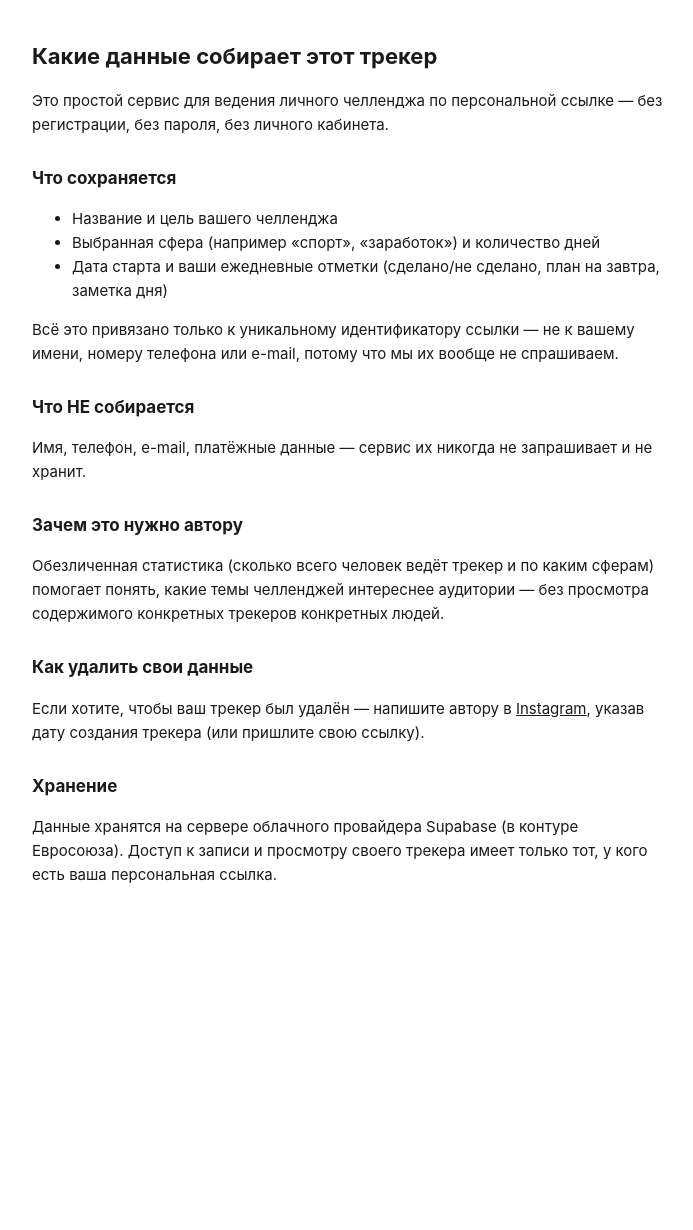
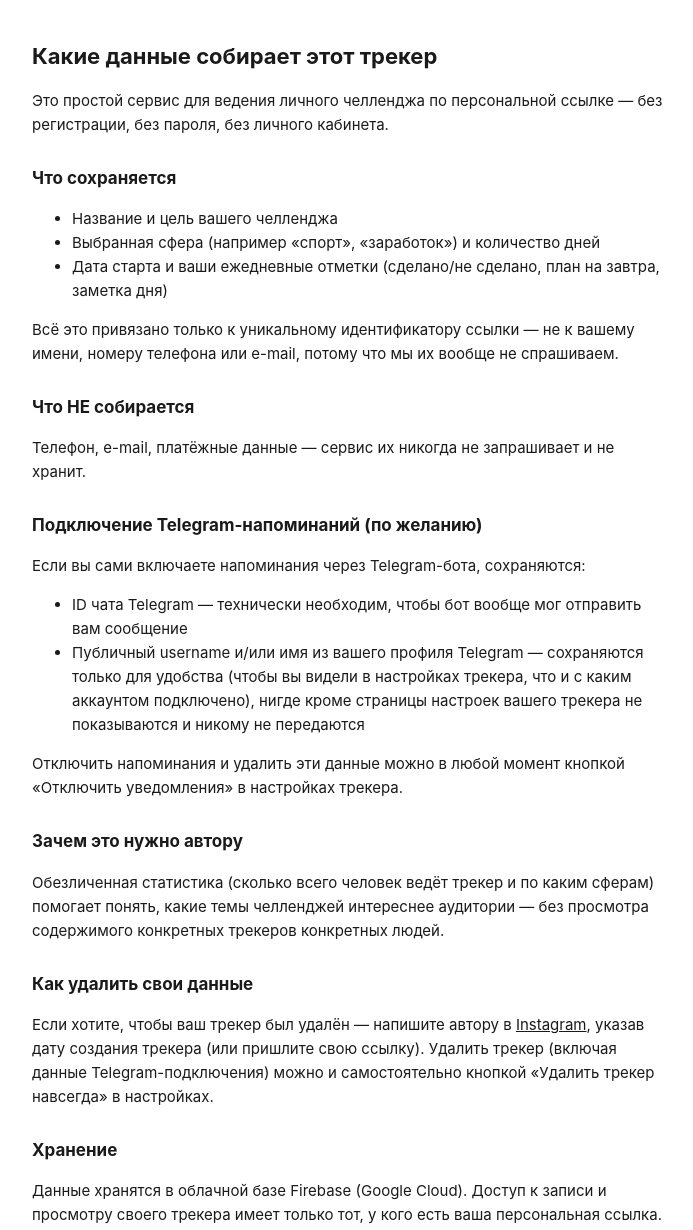
Before and after one commit to mukovnin2023-debug/tracker-1000-days, a plain HTML site: page app/privacy.html in a window 1280 px wide. Shown: the whole page, without its empty margins (288-981 px from the left). Before the commit the page ends 962 px from the top, so only its background shows below. Drawn offline with Linux system fonts and the light colour scheme.

Commit message:
feat: чекбокс согласия на обработку Telegram-данных перед подключением бота, обновлена политика

```diff
--- a/app/privacy.html
+++ b/app/privacy.html
@@ -28,15 +28,23 @@
 <p>Всё это привязано только к уникальному идентификатору ссылки — не к вашему имени, номеру телефона или e-mail, потому что мы их вообще не спрашиваем.</p>
 
 <h2>Что НЕ собирается</h2>
-<p>Имя, телефон, e-mail, платёжные данные — сервис их никогда не запрашивает и не хранит.</p>
+<p>Телефон, e-mail, платёжные данные — сервис их никогда не запрашивает и не хранит.</p>
+
+<h2>Подключение Telegram-напоминаний (по желанию)</h2>
+<p>Если вы сами включаете напоминания через Telegram-бота, сохраняются:</p>
+<ul>
+  <li>ID чата Telegram — технически необходим, чтобы бот вообще мог отправить вам сообщение</li>
+  <li>Публичный username и/или имя из вашего профиля Telegram — сохраняются только для удобства (чтобы вы видели в настройках трекера, что и с каким аккаунтом подключено), нигде кроме страницы настроек вашего трекера не показываются и никому не передаются</li>
+</ul>
+<p>Отключить напоминания и удалить эти данные можно в любой момент кнопкой «Отключить уведомления» в настройках трекера.</p>
 
 <h2>Зачем это нужно автору</h2>
 <p>Обезличенная статистика (сколько всего человек ведёт трекер и по каким сферам) помогает понять, какие темы челленджей интереснее аудитории — без просмотра содержимого конкретных трекеров конкретных людей.</p>
 
 <h2>Как удалить свои данные</h2>
-<p>Если хотите, чтобы ваш трекер был удалён — напишите автору в <a href="https://www.instagram.com/az_vadim" target="_blank" rel="noopener">Instagram</a>, указав дату создания трекера (или пришлите свою ссылку).</p>
+<p>Если хотите, чтобы ваш трекер был удалён — напишите автору в <a href="https://www.instagram.com/az_vadim" target="_blank" rel="noopener">Instagram</a>, указав дату создания трекера (или пришлите свою ссылку). Удалить трекер (включая данные Telegram-подключения) можно и самостоятельно кнопкой «Удалить трекер навсегда» в настройках.</p>
 
 <h2>Хранение</h2>
-<p>Данные хранятся на сервере облачного провайдера Supabase (в контуре Евросоюза). Доступ к записи и просмотру своего трекера имеет только тот, у кого есть ваша персональная ссылка.</p>
+<p>Данные хранятся в облачной базе Firebase (Google Cloud). Доступ к записи и просмотру своего трекера имеет только тот, у кого есть ваша персональная ссылка.</p>
 </body>
 </html>
```
Also changed, not shown: app/index.html (+18 -0 lines).
